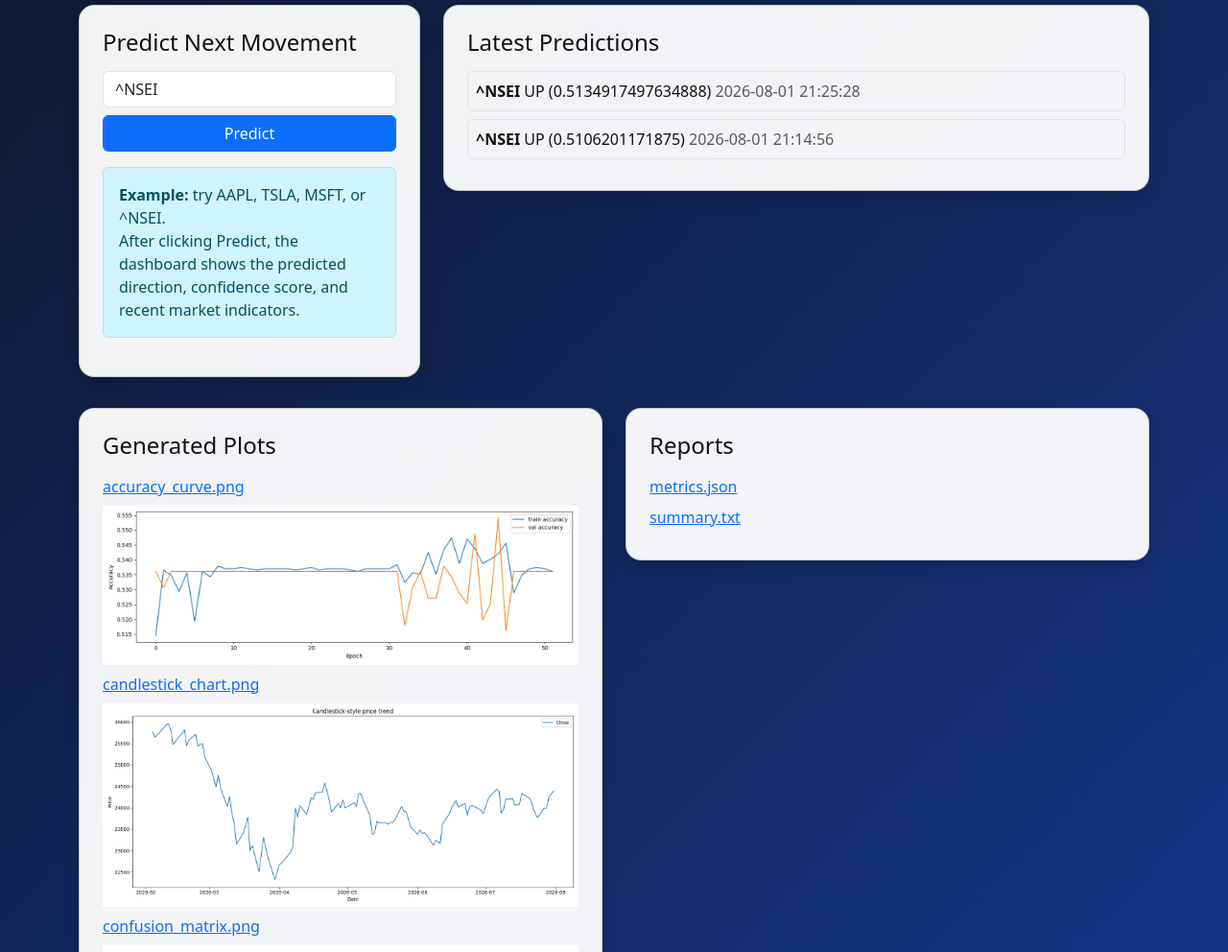
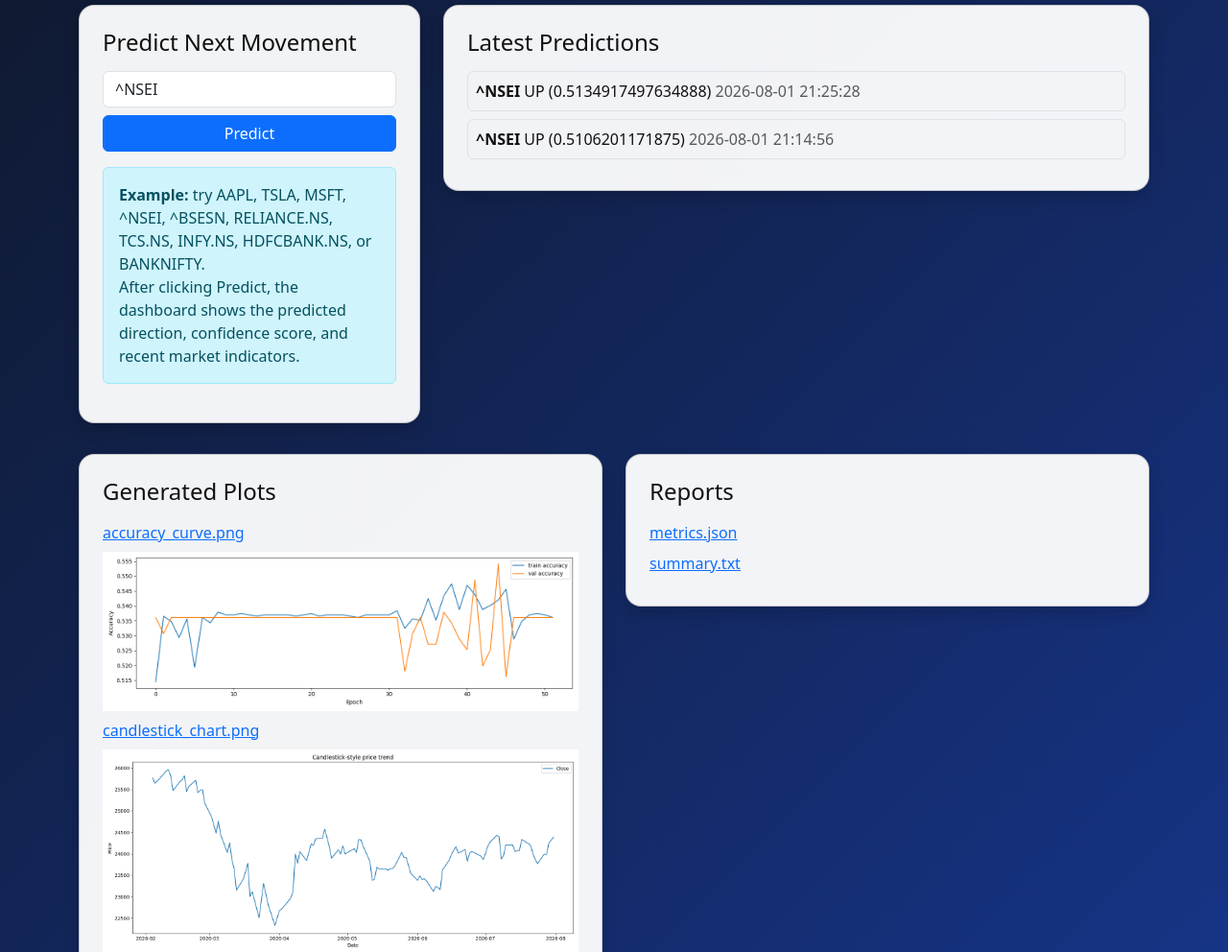
Before and after one commit to rishu2570/project.1, a Flask app: page / in a window 1280 px wide. Shown: the part 195-1187 px from the top of the page at 96% size. Run offline with Flask 3, Linux system fonts and the light colour scheme; data comes from the database, SQL or seed files in the repository.

Commit message:
Add Indian symbol examples

```diff
--- a/app/templates/index.html
+++ b/app/templates/index.html
@@ -31,7 +31,7 @@
               <button class="btn btn-primary">Predict</button>
             </form>
             <div class="alert alert-info mt-3 mb-0">
-              <strong>Example:</strong> try AAPL, TSLA, MSFT, or ^NSEI.<br />
+              <strong>Example:</strong> try AAPL, TSLA, MSFT, ^NSEI, ^BSESN, RELIANCE.NS, TCS.NS, INFY.NS, HDFCBANK.NS, or BANKNIFTY.<br />
               After clicking Predict, the dashboard shows the predicted direction, confidence score, and recent market indicators.
             </div>
             <div id="prediction-result" class="mt-3"></div>
```
